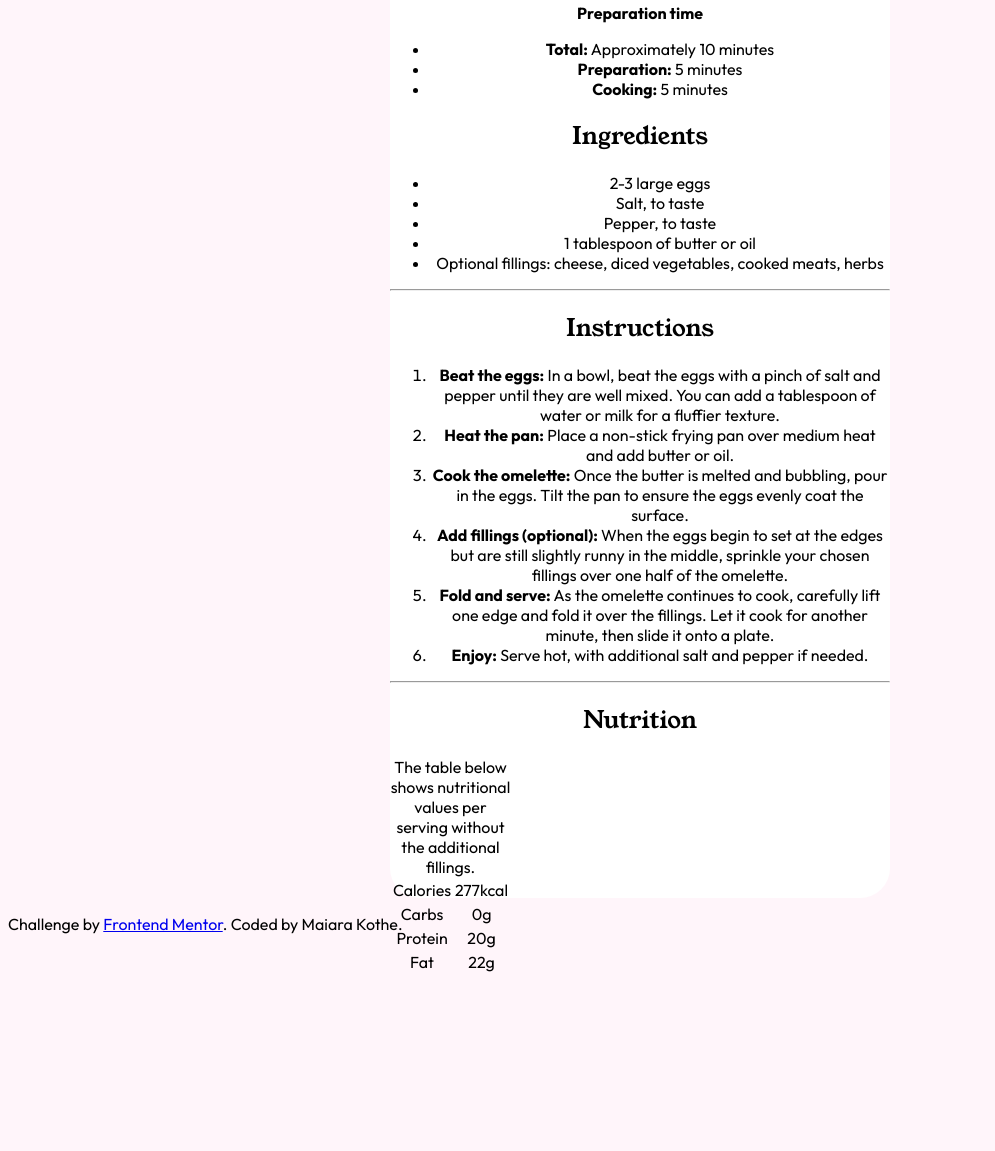
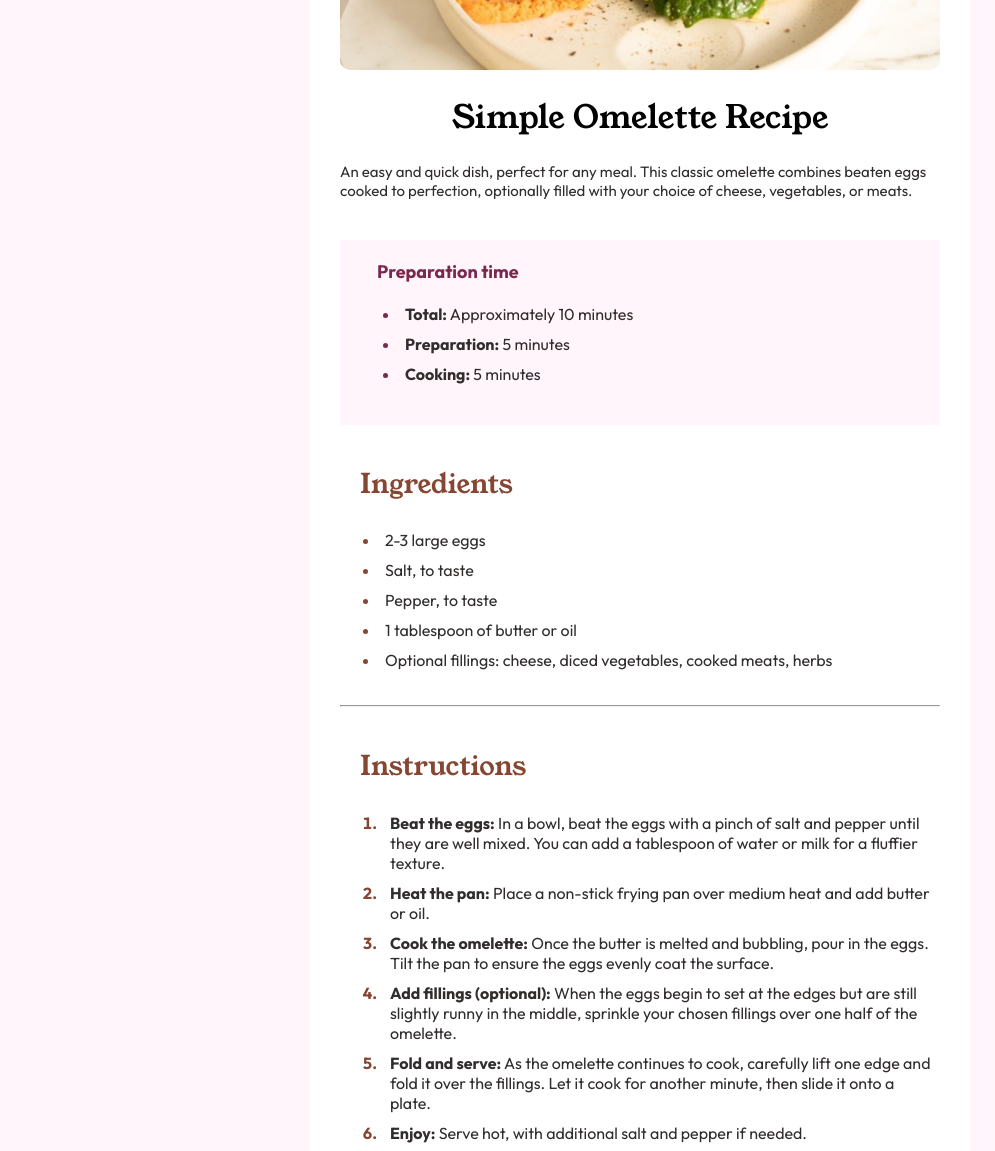
Before and after one commit to maiarakothe/recriar-recipe-page, a plain HTML site: page index.html in a window 1280 px wide. Shown: the part 310-1461 px from the top of the page, without its empty margins (0-995 px from the left). Before the commit the page ends 1285 px from the top, so only its background shows below. Drawn offline with Linux system fonts and the light colour scheme.

Commit message:
finalizado

```diff
--- a/index.html
+++ b/index.html
@@ -12,12 +12,14 @@
         <img src="images/image-omelette.jpeg" alt="Food">
         <h1>Simple Omelette Recipe</h1>
           <p>An easy and quick dish, perfect for any meal. This classic omelette combines beaten eggs cooked to perfection, optionally filled with your choice  of cheese, vegetables, or meats.</p>
-           <strong>Preparation time</strong>
-            <ul>
-                <li><strong>Total:</strong> Approximately 10 minutes</li>
-                <li><strong>Preparation:</strong> 5 minutes </li>
-                <li><strong>Cooking:</strong> 5 minutes</li>
-            </ul>
+           <div id="preparação">
+               <strong id="preparation">Preparation time</strong>
+                <ul>
+                    <li><strong>Total:</strong> Approximately 10 minutes</li>
+                    <li><strong>Preparation:</strong> 5 minutes </li>
+                    <li><strong>Cooking:</strong> 5 minutes</li>
+                </ul>
+           </div>
             <h2>Ingredients </h2>
             <ul>
                 <li>2-3 large eggs</li>
@@ -47,19 +49,19 @@
                 <tbody>
                     <tr>
                         <td>Calories</td>
-                        <td>277kcal</td>
+                        <td class="cor">277kcal</td>
                     </tr>
                     <tr>
                         <td>Carbs</td>
-                        <td>0g</td>
+                        <td class="cor">0g</td>
                     </tr>
                     <tr>
                         <td>Protein</td>
-                        <td>20g</td>
+                        <td class="cor">20g</td>
                     </tr>
                     <tr>
                         <td>Fat</td>
-                        <td>22g</td>
+                        <td class="cor">22g</td>
                     </tr>
 
                 </tbody>
--- a/style.css
+++ b/style.css
@@ -10,29 +10,137 @@ body {
 }
 
 main {
-    text-align: center;
+    text-align: left;
     align-items: center;
     margin: auto;
     background-color: white;
     border-radius: 30px;
-    width: 500px;
-    height: 1200px;
+    width: 600px;
+    height: 100%;
+    padding: 30px;
+    margin-top: 80px;
+    margin-bottom: 80px;
 }
 
 img {
-    width: 300px;
+    width: 600px;
+    height: 270px;
+    margin: auto;
+    align-items: center;
+    text-align: center;
+    margin: auto;
+    border-radius: 10px;
 }
 
 h1 {
     font-family: 'Young Serif', sans-serif;
     font-weight: 400;
+    text-align: center;
 }
+
 
 h2 {
     font-family: 'Young Serif', sans-serif;
     font-weight: 400;
+    color:  hsl(14, 45%, 36%);
+    margin-top: 40px;
+    font-size: 27px;
+    padding-left: 20px;
 }
 
-p, li, caption, td, strong {
+p {
     font-family: "Outfit",sans-serif;
+    font-size: 15px;
+    font-weight: 400;
+    color: hsl(24, 5%, 18%);
+
 }
+
+div#preparação {
+    background: hsl(330, 100%, 98%);
+    padding: 20px;
+    color: hsl(24, 5%, 18%);
+    margin-top: 40px;
+}
+
+strong#preparation {
+    color: hsl(332, 51%, 32%);
+    font-size: 18px;
+    padding-left: 17px;
+}
+
+
+
+div#preparação ul li::marker{
+    color: hsl(332, 51%, 32%);
+}
+
+div#preparação > ul > li {
+    padding: 5px;
+}
+
+
+ li, caption, td {
+    font-family: "Outfit",sans-serif;
+    font-size: 16px;
+    font-weight: 400;
+    color: hsl(24, 5%, 18%);
+}
+
+strong {
+    font-family: "Outfit",sans-serif;
+    font-size: 16px;
+    font-weight: 700;
+    color: hsl(24, 5%, 18%);
+}
+
+ul > li {
+    padding: 5px;
+}
+
+ul li::marker {
+    color: hsl(14, 45%, 36%);;
+}
+
+hr {
+   margin-top: 30px;
+   color: lightgray
+}
+
+ol > li {
+    padding: 5px;
+    padding-left: 10px;
+}
+
+ol li::marker {
+    color: hsl(14, 45%, 36%);
+    font-weight: 700;
+}
+
+table {
+    width: 100%;
+    border-collapse: collapse;
+    margin-bottom: 60px;
+    padding-bottom: 50px;
+}
+
+td {
+    border-bottom: 1px solid lightgrey;
+    padding: 5px;
+    margin-top: 30px;
+    padding-top: 30px;
+    padding-left: 30px;
+}
+
+caption {
+    white-space: nowrap;
+}
+
+td.cor {
+    color: hsl(14, 45%, 36%);
+    font-weight: 700;
+}
+
+footer {
+    text-align: center;
+}
```
